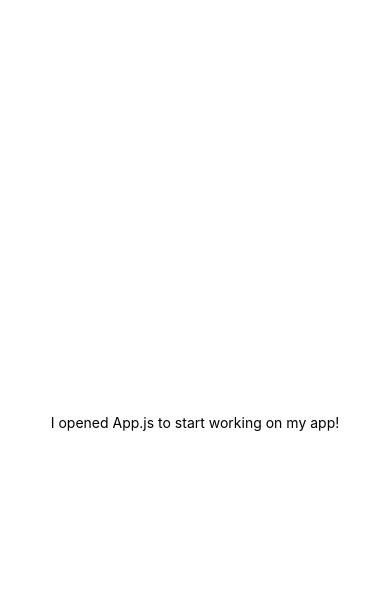
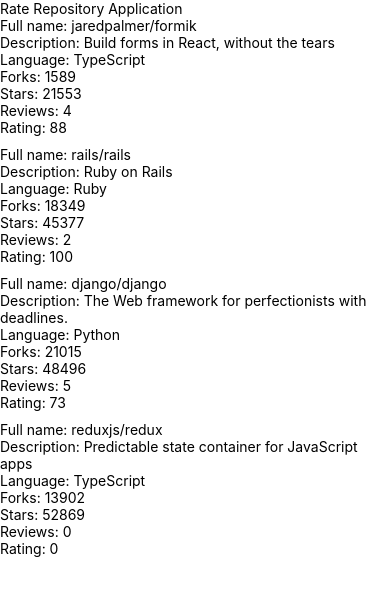
Before and after one commit to SiniCode/rate-repository-app, a React Native app: screen / in a window 390 px wide. Shown: the top 596 px of the page. Built offline with nearby package versions, Linux system fonts and the light colour scheme.

Commit message:
Create repository item and repository list components

```diff
--- a/App.js
+++ b/App.js
@@ -1,20 +1,7 @@
-import { StatusBar } from 'expo-status-bar';
-import { StyleSheet, Text, View } from 'react-native';
+import Main from './src/components/Main';
 
-export default function App() {
-	return (
-		<View style={styles.container}>
-			<Text>I opened App.js to start working on my app!</Text>
-			<StatusBar style='auto' />
-		</View>
-	);
-}
+const App = () => {
+	return <Main />;
+};
 
-const styles = StyleSheet.create({
-	container: {
-		flex: 1,
-		backgroundColor: '#fff',
-		alignItems: 'center',
-		justifyContent: 'center',
-	},
-});
+export default App;
--- /dev/null
+++ b/src/components/Main.jsx
@@ -0,0 +1,22 @@
+import Constants from 'expo-constants';
+import { Text, StyleSheet, View } from 'react-native';
+import RepositoryList from './RepositoryList';
+
+const styles = StyleSheet.create({
+	container: {
+		marginTop: Constants.statusBarHeight,
+		flexGrow: 1,
+		flexShrink: 1,
+	},
+});
+
+const Main = () => {
+	return (
+		<View style={styles.container}>
+			<Text>Rate Repository Application</Text>
+			<RepositoryList />
+		</View>
+	);
+};
+
+export default Main;
--- /dev/null
+++ b/src/components/RepositoryItem.jsx
@@ -0,0 +1,17 @@
+import { View, Text } from 'react-native';
+
+const RepositoryItem = ({ repositoryObject }) => {
+	return (
+		<View>
+			<Text>Full name: {repositoryObject.fullName}</Text>
+			<Text>Description: {repositoryObject.description}</Text>
+			<Text>Language: {repositoryObject.language}</Text>
+			<Text>Forks: {repositoryObject.forksCount}</Text>
+			<Text>Stars: {repositoryObject.stargazersCount}</Text>
+			<Text>Reviews: {repositoryObject.reviewCount}</Text>
+			<Text>Rating: {repositoryObject.ratingAverage}</Text>
+		</View>
+	);
+};
+
+export default RepositoryItem;
--- /dev/null
+++ b/src/components/RepositoryList.jsx
@@ -0,0 +1,69 @@
+import { FlatList, View, StyleSheet } from 'react-native';
+import RepositoryItem from './RepositoryItem';
+
+const styles = StyleSheet.create({
+	separator: {
+		height: 10,
+	},
+});
+
+const repositories = [
+	{
+		id: 'jaredpalmer.formik',
+		fullName: 'jaredpalmer/formik',
+		description: 'Build forms in React, without the tears',
+		language: 'TypeScript',
+		forksCount: 1589,
+		stargazersCount: 21553,
+		ratingAverage: 88,
+		reviewCount: 4,
+		ownerAvatarUrl: 'https://avatars2.githubusercontent.com/u/4060187?v=4',
+	},
+	{
+		id: 'rails.rails',
+		fullName: 'rails/rails',
+		description: 'Ruby on Rails',
+		language: 'Ruby',
+		forksCount: 18349,
+		stargazersCount: 45377,
+		ratingAverage: 100,
+		reviewCount: 2,
+		ownerAvatarUrl: 'https://avatars1.githubusercontent.com/u/4223?v=4',
+	},
+	{
+		id: 'django.django',
+		fullName: 'django/django',
+		description: 'The Web framework for perfectionists with deadlines.',
+		language: 'Python',
+		forksCount: 21015,
+		stargazersCount: 48496,
+		ratingAverage: 73,
+		reviewCount: 5,
+		ownerAvatarUrl: 'https://avatars2.githubusercontent.com/u/27804?v=4',
+	},
+	{
+		id: 'reduxjs.redux',
+		fullName: 'reduxjs/redux',
+		description: 'Predictable state container for JavaScript apps',
+		language: 'TypeScript',
+		forksCount: 13902,
+		stargazersCount: 52869,
+		ratingAverage: 0,
+		reviewCount: 0,
+		ownerAvatarUrl: 'https://avatars3.githubusercontent.com/u/13142323?v=4',
+	},
+];
+
+const ItemSeparator = () => <View style={styles.separator} />;
+
+const RepositoryList = () => {
+	return (
+		<FlatList
+			data={repositories}
+			ItemSeparatorComponent={ItemSeparator}
+			renderItem={({ item }) => <RepositoryItem repositoryObject={item} />}
+		/>
+	);
+};
+
+export default RepositoryList;
```
